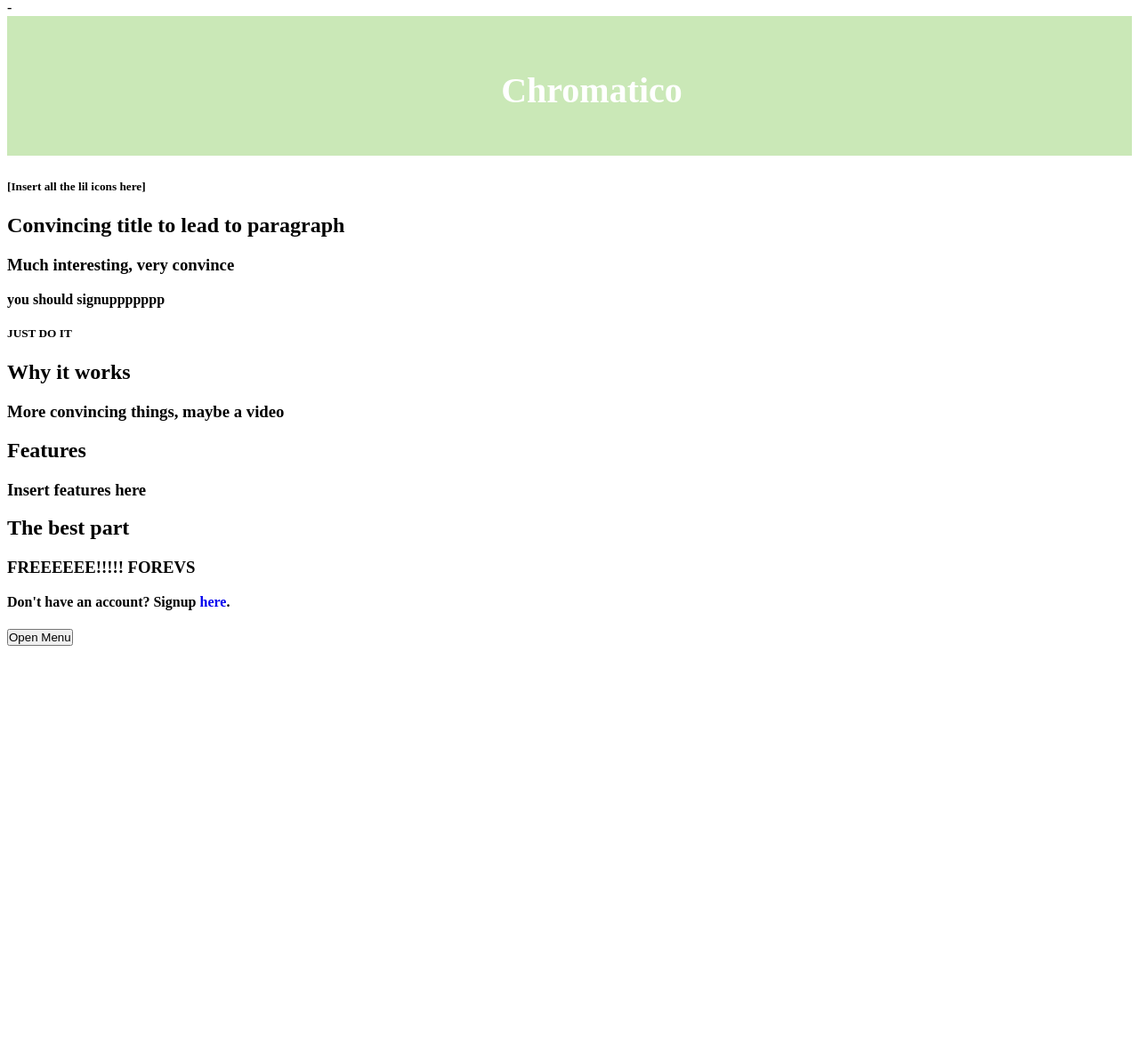
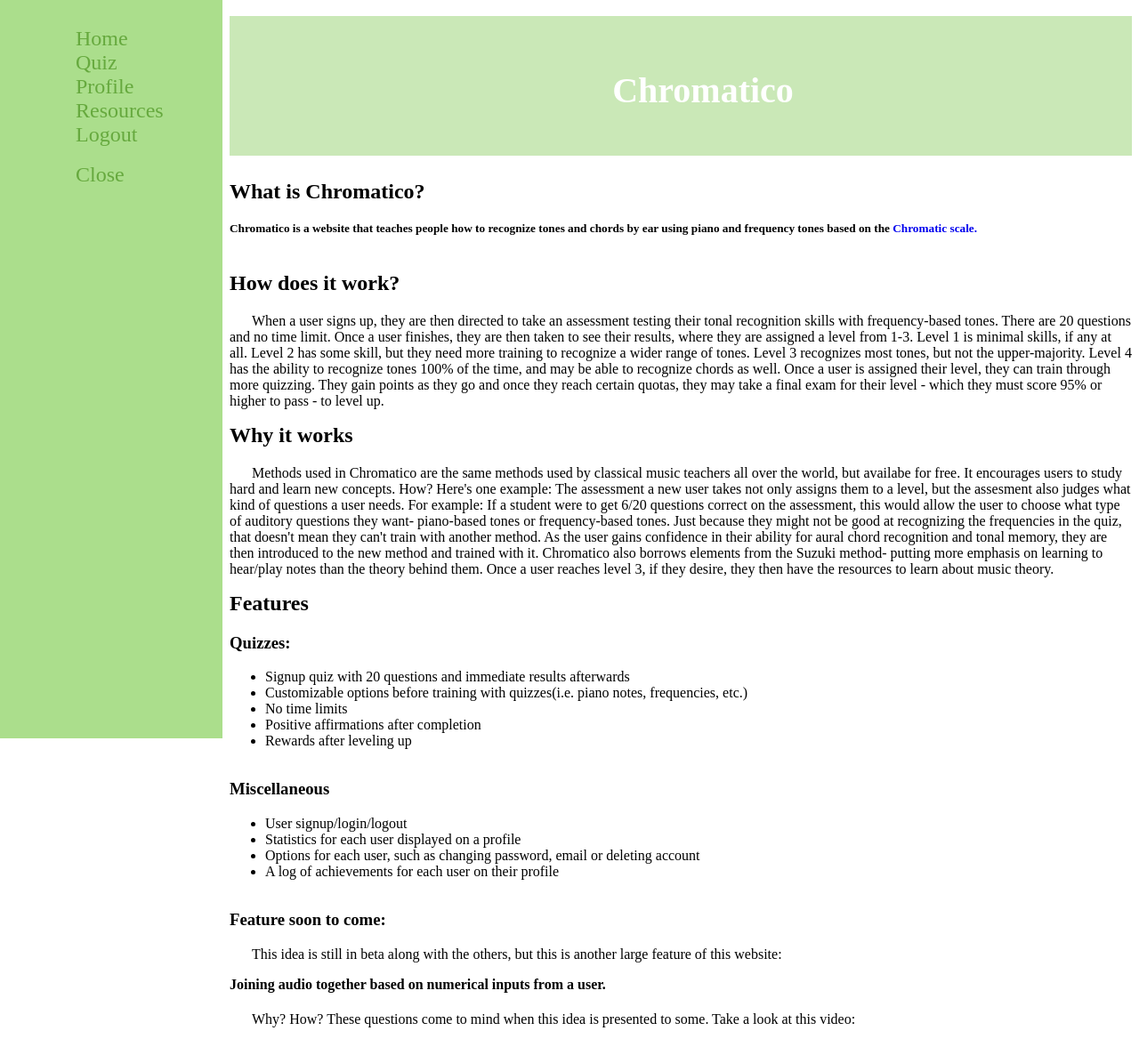
Before and after one commit to Bonnabelle/chromatico, a Python web app: template chromatico/templates/homepage_lgfalse.html in a window 1280 px wide. Shown: the top 1168 px of the page at 89% size. Before the commit the page ends 726 px from the top, so only its background shows below. Run offline with Jinja, Linux system fonts and the light colour scheme; the template is opened without the code that fills it, so the values that code supplies are empty.

Commit message:
Making some more small changes and more CSS

```diff
--- a/chromatico/css/styles.css
+++ b/chromatico/css/styles.css
@@ -65,6 +65,7 @@
     padding: 0px 0px 0px 0px;
 }
 
+
 .FrontPage .Top {
     transition: 0.5s;
     text-align: center;
@@ -96,3 +97,7 @@
     transition: 2s;
     opacity: 100;
 }
+
+.FrontPage p {
+    text-indent: 25px;
+}
--- a/chromatico/templates/homepage_lgfalse.html
+++ b/chromatico/templates/homepage_lgfalse.html
@@ -2,22 +2,70 @@
 {% block content %}
 <div class="FrontPage">
     <h1 class="Top">Chromatico</h1>
-        <h5>[Insert all the lil icons here]</h5>
 
-        <h2>Convincing title to lead to paragraph</h2>
-            <h3>Much interesting, very convince</h3>
-            <h4>you should signuppppppp</h4>
-            <h5>JUST DO IT</H5>
+        <div class="T1">
+        <h2 class="T1">What is Chromatico?</h2>
+        </div>
+            <h5>Chromatico is a website that teaches people how to recognize tones and chords by ear using piano and frequency tones
+                based on the <a href="https://en.wikipedia.org/wiki/Chromatic_scale">Chromatic scale.</a></h5>
 
-        <h2>Why it works</h2>
-            <h3>More convincing things, maybe a video</h3>
+        <br>
+
+        <div class="T2">
+        <h2>How does it work?</h2>
+            <p>     When a user signs up, they are then directed to take an assessment testing their tonal recognition skills with frequency-based tones. There are 20 questions
+                and no time limit. Once a user finishes, they are then taken to see their results, where they are assigned a level from 1-3. Level 1 is minimal skills, if any at all.
+                Level 2 has some skill, but they need more training to recognize a wider range of tones. Level 3 recognizes most tones, but not the upper-majority. Level 4 has the ability
+                to recognize tones 100% of the time, and may be able to recognize chords as well.
+                     Once a user is assigned their level, they can train through more quizzing. They gain points as they go and once they reach certain quotas, they may take a final exam for their
+                     level - which they must score 95% or higher to pass - to level up.</p>
+        </div>
+
+        <h2 class="T3">Why it works</h2>
+            <p>     Methods used in Chromatico are the same methods used by classical music teachers all over the world, but availabe for free. It encourages users to
+                study hard and learn new concepts. How? Here's one example:
+                    The assessment a new user takes not only assigns them to a level, but the assesment also judges
+                what kind of questions a user needs. For example: If a student were to get 6/20 questions correct on the assessment, this would
+                allow the user to choose what type of auditory questions they want- piano-based tones or frequency-based tones. Just because
+                they might not be good at recognizing the frequencies in the quiz, that doesn't mean they can't train with another method.
+                As the user gains confidence in their ability for aural chord recognition and tonal memory, they are then introduced to the new method and trained with it.
+                Chromatico also borrows elements from the Suzuki method- putting more emphasis on learning to hear/play notes than the theory behind them.
+                Once a user reaches level 3, if they desire, they then have the resources to learn about music theory. </p>
 
         <h2>Features</h2>
-            <h3>Insert features here</h3>
+            <h3>Quizzes:</h3>
+            <ul>
+                <li>Signup quiz with 20 questions and immediate results afterwards</li>
+                <li>Customizable options before training with quizzes(i.e. piano notes, frequencies, etc.)</li>
+                <li>No time limits</li>
+                <li>Positive affirmations after completion</li>
+                <li>Rewards after leveling up</li>
+            </ul>
+            <br>
+            <h3>Miscellaneous</h3>
+            <ul>
+                <li>User signup/login/logout</li>
+                <li>Statistics for each user displayed on a profile</li>
+                <li>Options for each user, such as changing password, email or deleting account</li>
+                <li>A log of achievements for each user on their profile</li>
+            </ul>
+            <br>
+            <h3>Feature soon to come:</h3>
+            <p>This idea is still in beta along with the others, but this is another large feature of this website:</p>
+            <h4>Joining audio together based on numerical inputs from a user.</h4>
+            <p>Why? How? These questions come to mind when this idea is presented to some. Take a look at this video:</p>
+            <iframe width="560" height="315" src="https://www.youtube.com/embed/OMq9he-5HUU" frameborder="0" allowfullscreen></iframe>
+            <br>
+            <h4>On Chromatico users will have the ability to input a sequence of numbers that correspond to notes and their frequencies, and then
+               the tones will join to create a melody at common time (4/4).</h4>
+
+
 
         <h2>The best part</h2>
-            <h3>FREEEEEE!!!!! FOREVS</h3>
+            <h5>Everything is <b>free!</b></h5>
 
     <h4>Don't have an account? Signup <a href="/signup">here</a>.</h4>
+
+    <h4>About the <a href="/about">developer</a>.</h4>
 </div>
 {% endblock %}
--- a/chromatico/templates/spawn.html
+++ b/chromatico/templates/spawn.html
@@ -11,8 +11,6 @@
                 <a href="/signupq">Quiz</a>
                 <br>
                 <a href="/profile"><strike>Profile</strike></a>
-                <br>
-                <a href="/about">About</a>
                 <br>
                 <a href="/resources">Resources</a>
                 <br>
@@ -34,10 +32,13 @@
                     document.getElementById("main").style.marginLeft= "0";
                 }
             </script>
-            <div id="main">
-                {% block content %}
-                {% endblock %}
-                <button id="navBtn" onclick="openNav()">Open Menu</button>
-            </div>
         </body>
+        <div id="main">
+            {% block content %}
+            {% endblock %}
+            <button id="navBtn" onclick="openNav()">Open Menu</button>
+        </div>
+        <script type="text/javascript">
+            openNav();
+        </script>
 </html>
```
Also changed, not shown: chromatico/templates/game_example.html (added, +9 -0 lines).
